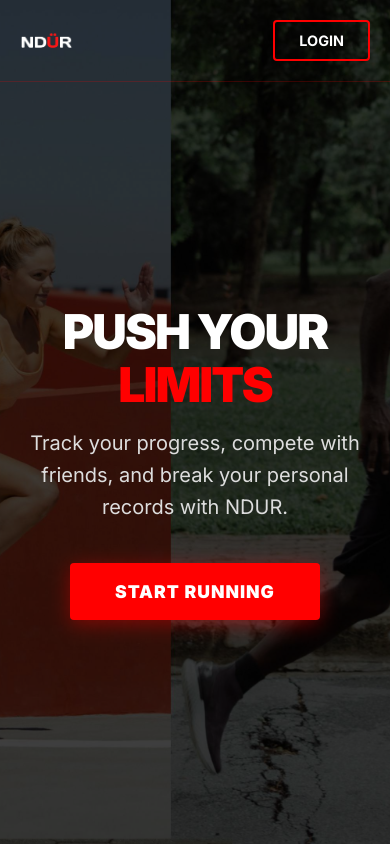
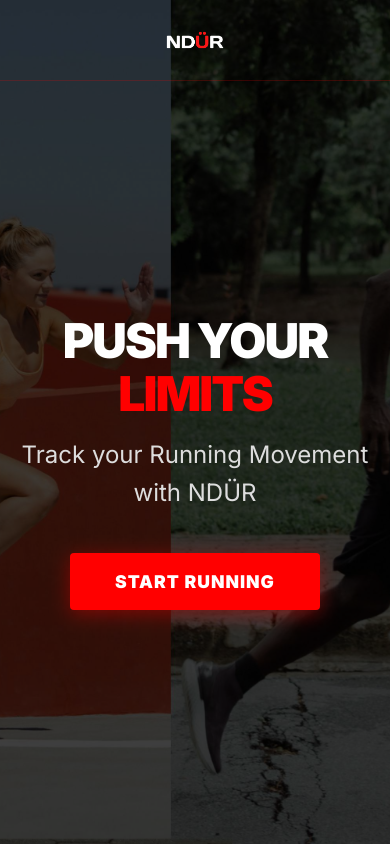
Before and after one commit to ndur-test/NDUR-Dashboard-Recorder, a plain HTML site: page index.html in a window 390 px wide. Drawn offline with Linux system fonts and the light colour scheme.

Commit message:
Refactor index.html for improved layout and styles
Updated the HTML structure and styles for the NDUR landing page, including adjustments to the navigation, hero section, and responsiveness.

```diff
--- a/index.html
+++ b/index.html
@@ -45,34 +45,18 @@
         /* --- NAVIGATION --- */
         nav {
             display: flex;
-            justify-content: space-between;
+            justify-content: flex-start; /* Aligns logo to left */
             align-items: center;
             padding: 20px 50px;
+            /* Optional: Remove border if you want a cleaner look since there is no button */
             border-bottom: 1px solid rgba(255, 0, 0, 0.2);
         }
 
         /* Logo Image Styling */
         .logo-img {
-            height: 45px; /* Adjusts the logo size */
-            width: auto;  /* Keeps the logo from stretching */
+            height: 45px;
+            width: auto;
             display: block;
-        }
-
-        .nav-links button {
-            background: transparent;
-            border: 2px solid #ff0000;
-            color: #fff;
-            padding: 10px 24px;
-            cursor: pointer;
-            font-weight: 700;
-            font-size: 0.9rem;
-            transition: 0.3s;
-            border-radius: 4px;
-        }
-
-        .nav-links button:hover {
-            background: #ff0000;
-            color: #000;
         }
 
         /* --- HERO CONTENT --- */
@@ -96,15 +80,15 @@
         }
 
         h1 span {
-            color: #ff0000; /* Matches the Red U in your logo */
+            color: #ff0000;
         }
 
         p {
-            font-size: 1.25rem;
+            font-size: 1.5rem; /* Increased size slightly for the shorter text */
             font-weight: 400;
             margin-bottom: 40px;
             color: #ddd;
-            max-width: 600px;
+            max-width: 700px;
             line-height: 1.6;
         }
 
@@ -113,7 +97,7 @@
             padding: 18px 45px;
             font-size: 1.1rem;
             background-color: #ff0000;
-            color: white; /* White text for better contrast on red */
+            color: white;
             border: none;
             font-weight: 800;
             text-transform: uppercase;
@@ -126,15 +110,15 @@
 
         .cta-button:hover {
             transform: translateY(-2px);
-            background-color: #cc0000; /* Slightly darker red on hover */
+            background-color: #cc0000;
             box-shadow: 0 6px 25px rgba(255, 0, 0, 0.6);
         }
 
         /* --- MOBILE RESPONSIVENESS --- */
         @media (max-width: 768px) {
             h1 { font-size: 3rem; }
-            nav { padding: 20px; }
-            .logo-img { height: 35px; } /* Smaller logo on mobile */
+            nav { padding: 20px; justify-content: center; /* Centers logo on mobile */ }
+            .logo-img { height: 40px; }
         }
     </style>
 </head>
@@ -143,15 +127,11 @@
     <div class="overlay">
         <nav>
             <img src="white logo ndur small.png" alt="NDUR Logo" class="logo-img">
-
-            <div class="nav-links">
-                <button>LOGIN</button>
-            </div>
         </nav>
 
         <div class="hero">
             <h1>Push Your <br><span>Limits</span></h1>
-            <p>Track your progress, compete with friends, and break your personal records with NDUR.</p>
+            <p>Track your Running Movement with NDÜR</p>
             <button class="cta-button">Start Running</button>
         </div>
     </div>
```
